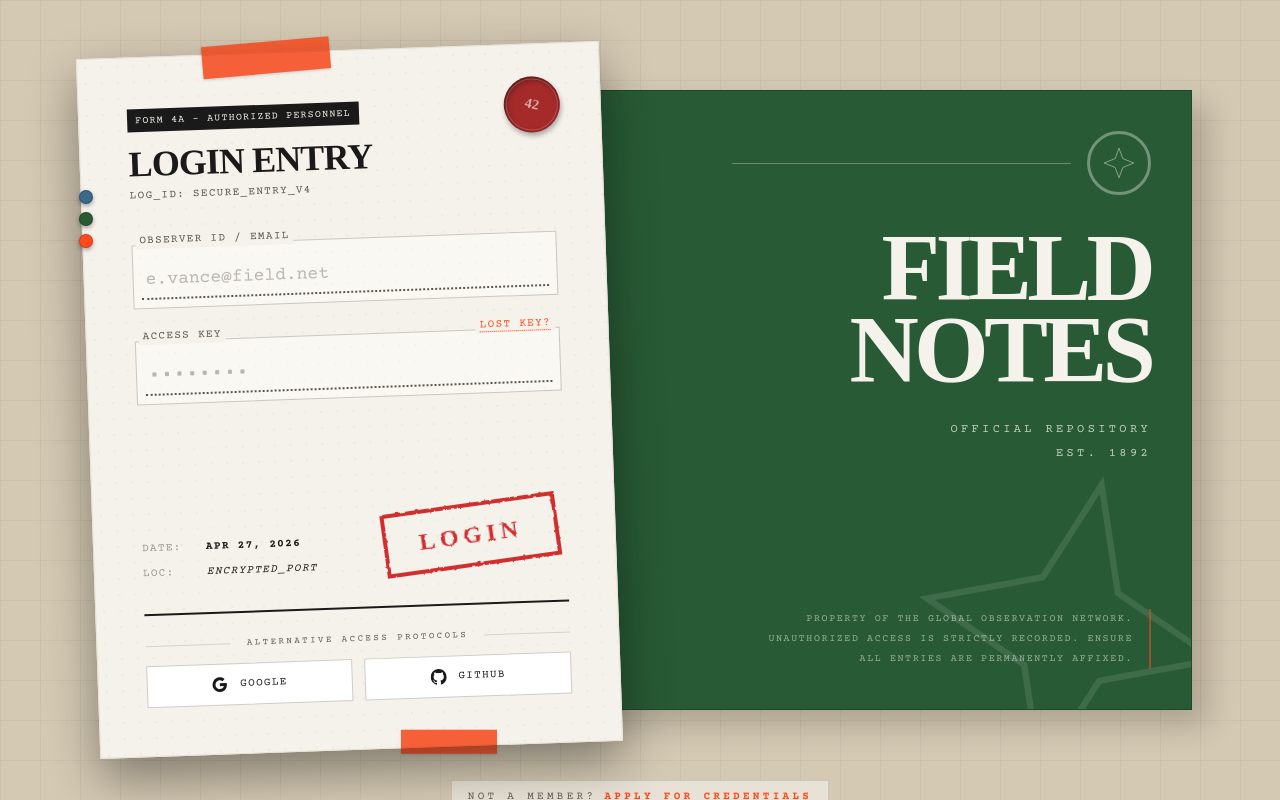
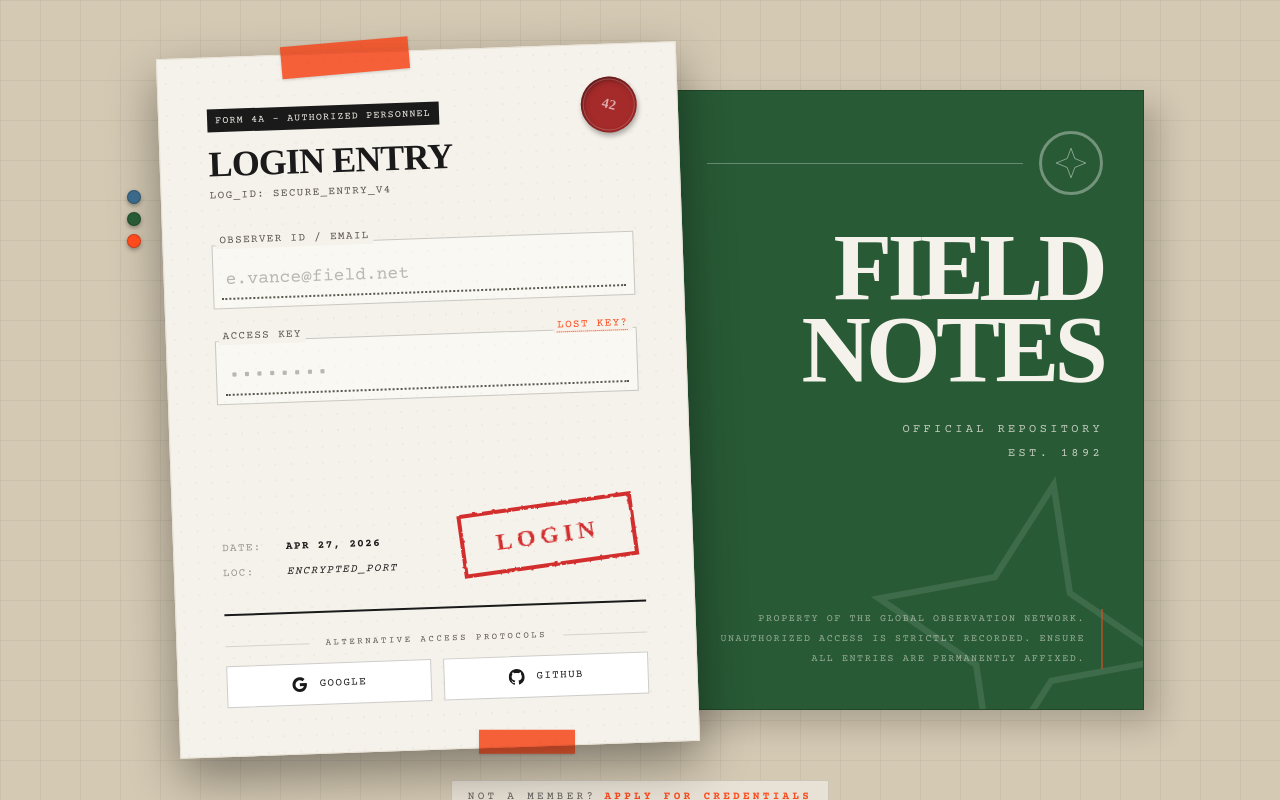
Before and after one commit to hanouahlem/Ft_Transcendence, a Next.js app in the folder frontend/: page /login in a window 1280 px wide. Built offline with nearby package versions, Linux system fonts and the light colour scheme; no server answers.

Commit message:
style: refine login page spacing and layout tuning

```diff
--- a/frontend/app/login/page.tsx
+++ b/frontend/app/login/page.tsx
@@ -1,6 +1,6 @@
 "use client";
 
-import type { ChangeEvent, FormEvent, ReactNode } from "react";
+import type { ChangeEvent, CSSProperties, FormEvent, ReactNode } from "react";
 import Link from "next/link";
 import { useRouter } from "next/navigation";
 import { useEffect, useState } from "react";
@@ -9,6 +9,44 @@ import { useAuth } from "@/context/AuthContext";
 import { cn } from "@/lib/utils";
 
 const ACCENT_COLORS = ["#3A698A", "#285A35", "#FF4A1C"];
+
+const LOGIN_LAYOUT = {
+	stageMaxWidth: "69rem",
+	greenPanel: {
+		top: "2.5rem",
+		right: "1rem",
+		bottom: "2.5rem",
+		width: "65%",
+	},
+	paperCard: {
+		left: "3rem",
+		width: "50%",
+		rotate: "-2deg",
+	},
+	leftBeads: {
+		left: "0rem",
+		top: "20%",
+		shiftX: "50%",
+	},
+	signupStrip: {
+		bottom: "-4rem",
+	},
+};
+
+const LOGIN_LAYOUT_VARS = {
+	"--login-stage-max-width": LOGIN_LAYOUT.stageMaxWidth,
+	"--login-green-top": LOGIN_LAYOUT.greenPanel.top,
+	"--login-green-right": LOGIN_LAYOUT.greenPanel.right,
+	"--login-green-bottom": LOGIN_LAYOUT.greenPanel.bottom,
+	"--login-green-width": LOGIN_LAYOUT.greenPanel.width,
+	"--login-paper-left": LOGIN_LAYOUT.paperCard.left,
+	"--login-paper-width": LOGIN_LAYOUT.paperCard.width,
+	"--login-paper-rotate": LOGIN_LAYOUT.paperCard.rotate,
+	"--login-beads-left": LOGIN_LAYOUT.leftBeads.left,
+	"--login-beads-top": LOGIN_LAYOUT.leftBeads.top,
+	"--login-beads-shift-x": LOGIN_LAYOUT.leftBeads.shiftX,
+	"--login-signup-bottom": LOGIN_LAYOUT.signupStrip.bottom,
+} as CSSProperties;
 
 function MonoText({
 	children,
@@ -101,7 +139,7 @@ function AccentBeads({
 
 function ArchivePanel() {
 	return (
-		<section className="relative overflow-hidden border border-black/20 bg-[#285A35] px-6 py-8 text-[#F5F2EB] shadow-[15px_15px_30px_rgba(0,0,0,0.2)] sm:px-8 sm:py-10 lg:absolute lg:inset-y-10 lg:right-4 lg:left-[36%] lg:px-10 lg:py-10">
+		<section className="relative overflow-hidden border border-black/20 bg-[#285A35] px-6 py-8 text-[#F5F2EB] shadow-[15px_15px_30px_rgba(0,0,0,0.2)] sm:px-8 sm:py-10 lg:absolute lg:top-[var(--login-green-top)] lg:right-[var(--login-green-right)] lg:bottom-[var(--login-green-bottom)] lg:w-[var(--login-green-width)] lg:px-10 lg:py-10">
 			<svg
 				className="pointer-events-none absolute -bottom-20 -right-10 h-80 w-80 rotate-12 fill-none stroke-white/10"
 				viewBox="0 0 50 50"
@@ -307,7 +345,7 @@ function PaperCard({
 	onSubmit: (event: FormEvent<HTMLFormElement>) => void;
 }) {
 	return (
-		<section className="relative z-20 overflow-visible border border-[#E8E1D5] bg-[#F5F2EB] shadow-[0_20px_50px_rgba(0,0,0,0.4)] lg:absolute lg:inset-y-0 lg:left-4 lg:w-[46%] lg:-rotate-2">
+		<section className="relative z-20 overflow-visible border border-[#E8E1D5] bg-[#F5F2EB] shadow-[0_20px_50px_rgba(0,0,0,0.4)] lg:absolute lg:inset-y-0 lg:left-[var(--login-paper-left)] lg:w-[var(--login-paper-width)] lg:[transform:rotate(var(--login-paper-rotate))]">
 			<div
 				className="pointer-events-none absolute inset-0 opacity-50"
 				style={{
@@ -490,7 +528,10 @@ export default function LoginPage() {
 		>
 			<SvgDefinitions />
 
-			<div className="relative z-10 mx-auto flex min-h-screen w-full max-w-[1200px] items-center justify-center px-4 py-10 sm:px-6 lg:px-8">
+			<div
+				className="relative z-10 mx-auto flex min-h-screen w-full max-w-[var(--login-stage-max-width)] items-center justify-center px-4 py-10 sm:px-6 lg:px-8"
+				style={LOGIN_LAYOUT_VARS}
+			>
 				<div className="relative flex w-full flex-col gap-6 lg:h-[700px] lg:justify-center">
 					<ArchivePanel />
 
@@ -506,11 +547,11 @@ export default function LoginPage() {
 					/>
 
 					<AccentBeads
-						className="absolute left-0 top-[20%] z-30 hidden translate-x-1/2 lg:flex"
+						className="absolute z-30 hidden lg:flex lg:left-[var(--login-beads-left)] lg:top-[var(--login-beads-top)] lg:translate-x-[var(--login-beads-shift-x)]"
 						vertical
 					/>
 
-					<div className="text-center lg:absolute lg:-bottom-16 lg:left-0 lg:right-0">
+					<div className="text-center lg:absolute lg:bottom-[var(--login-signup-bottom)] lg:left-0 lg:right-0">
 						<p className="inline-block border border-[#5A564C]/20 bg-[#E8E1D5] px-4 py-2 font-['Courier_Prime'] text-[11px] uppercase tracking-[0.3em] text-[#1A1A1A]/65">
 							Not a member?
 							<Link
```
